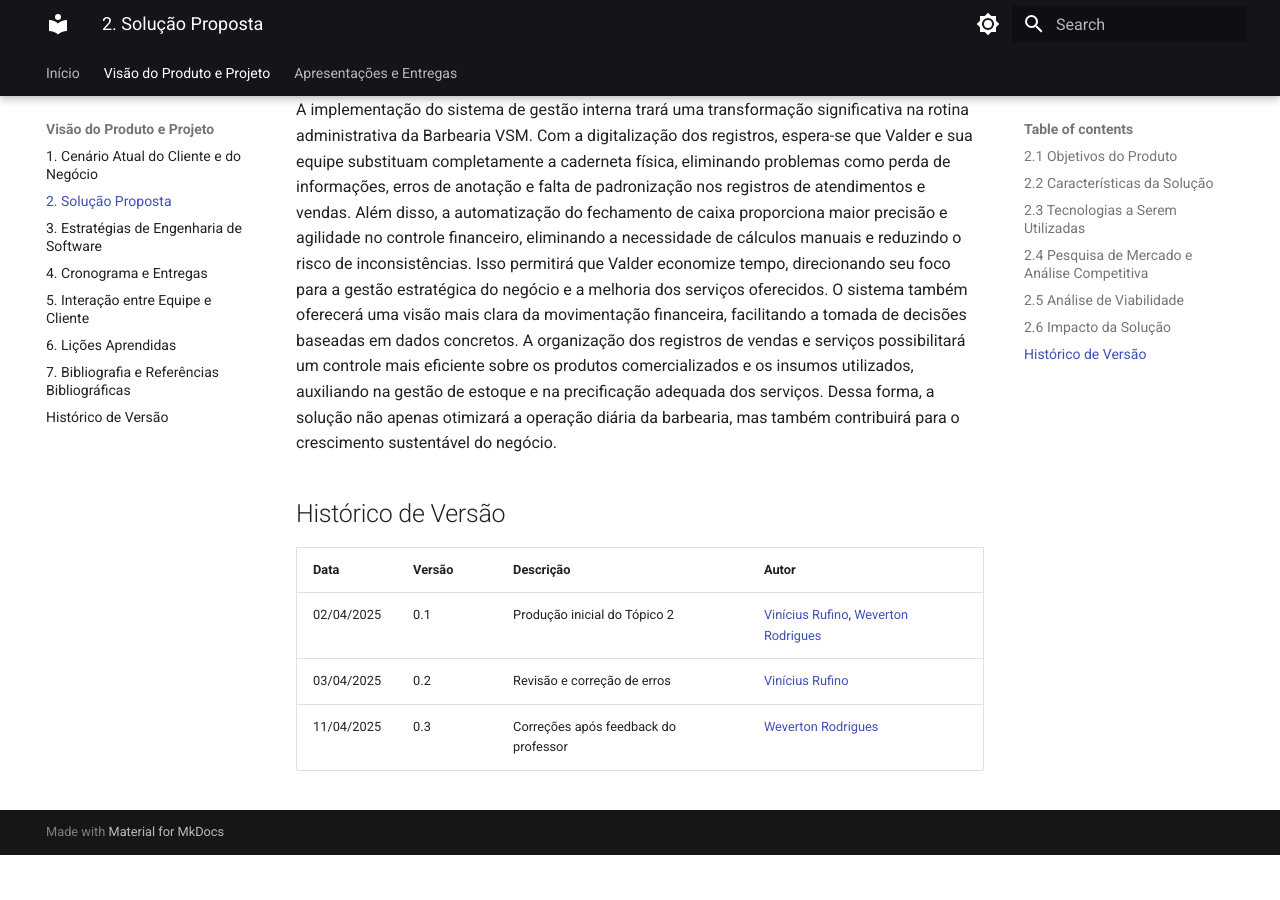
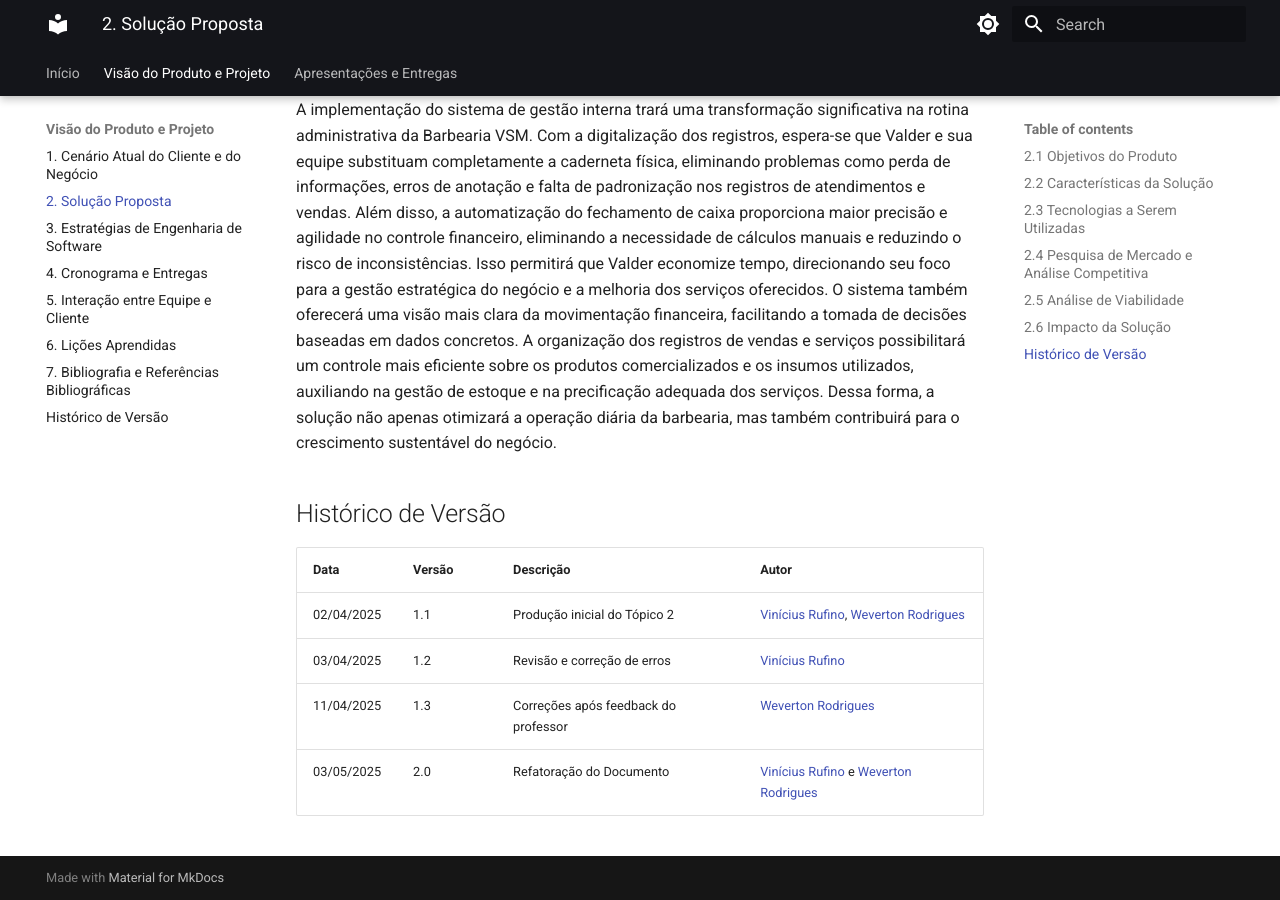
Before and after one commit to mdsreq-fga-unb/2025.1-T02-GestaoVSM, an MkDocs documentation site: the page built from docs/visao_prod_proj/solucao_proposta.md, in a window 1280 px wide and 900 px high, scrolled down 3394 px. Built offline with MkDocs 1.6.1 and Material for MkDocs 9.7.7, drawn with Linux system fonts in a browser that asks for light colours; before the commit the page ends 4249 px from its top, so only the background shows below that.

```diff
--- a/docs/visao_prod_proj/solucao_proposta.md
+++ b/docs/visao_prod_proj/solucao_proposta.md
@@ -83,6 +83,7 @@
 
 | Data | Versão | Descrição | Autor |
 |---|---|---|----|
-| 02/04/2025 | 0.1 | Produção inicial do Tópico 2 | [Vinícius Rufino](https://github.com/RufinoVfR), [Weverton Rodrigues](https://github.com/vevetin) |
-| 03/04/2025 | 0.2 | Revisão e correção de erros | [Vinícius Rufino](https://github.com/RufinoVfR) |
-| 11/04/2025 | 0.3 | Correções após feedback do professor | [Weverton Rodrigues](https://github.com/vevetin) |
+| 02/04/2025 | 1.1 | Produção inicial do Tópico 2 | [Vinícius Rufino](https://github.com/RufinoVfR), [Weverton Rodrigues](https://github.com/vevetin) |
+| 03/04/2025 | 1.2 | Revisão e correção de erros | [Vinícius Rufino](https://github.com/RufinoVfR) |
+| 11/04/2025 | 1.3 | Correções após feedback do professor | [Weverton Rodrigues](https://github.com/vevetin) |
+| 03/05/2025 | 2.0 | Refatoração do Documento | [Vinícius Rufino](https://github.com/RufinoVfR) e [Weverton Rodrigues](https://github.com/vevetin)|
```
Also changed, not shown: docs/visao_prod_proj/cronograma_entregas.md (+1 -0 lines), docs/visao_prod_proj/estrategias_engenharia.md (+2 -1 lines).
